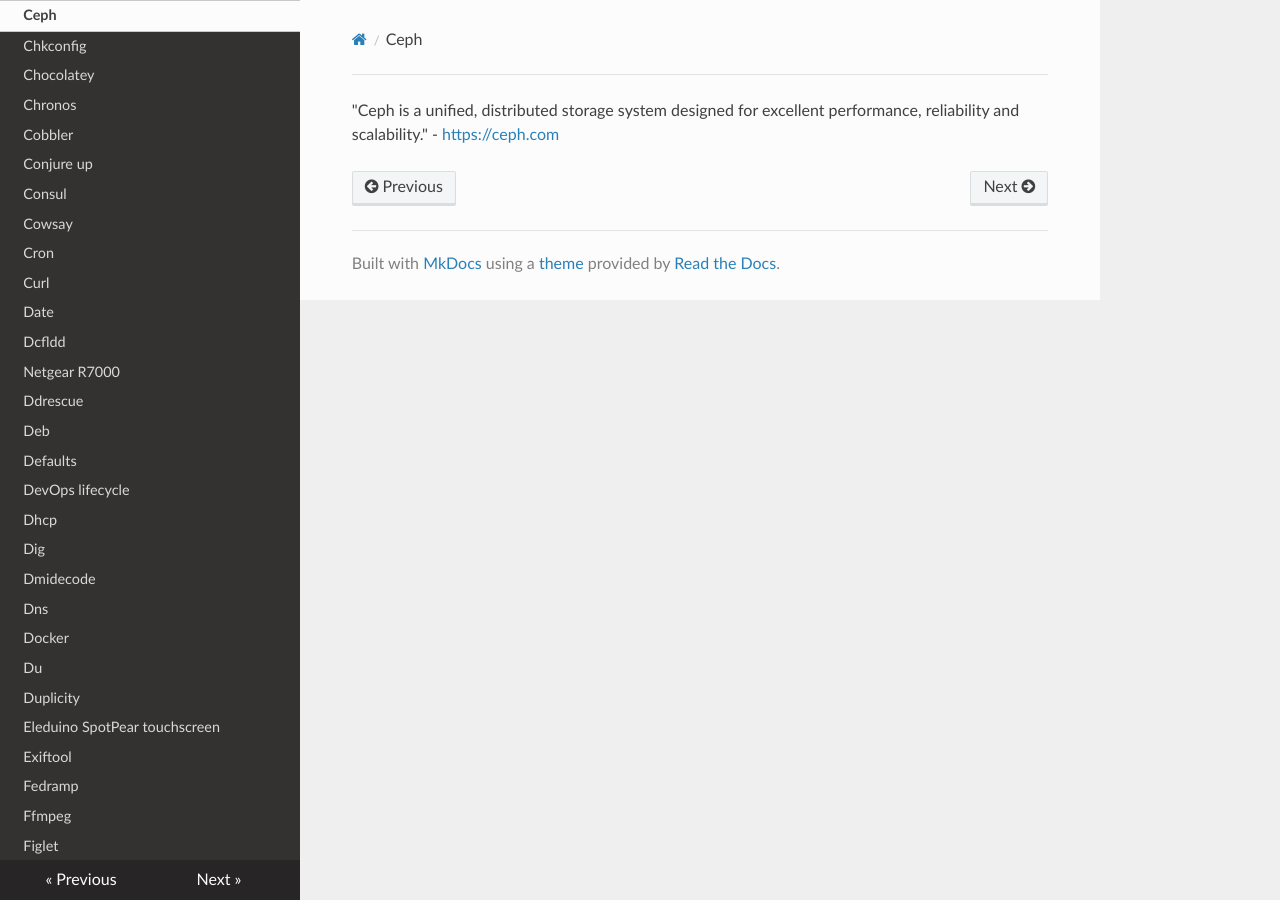
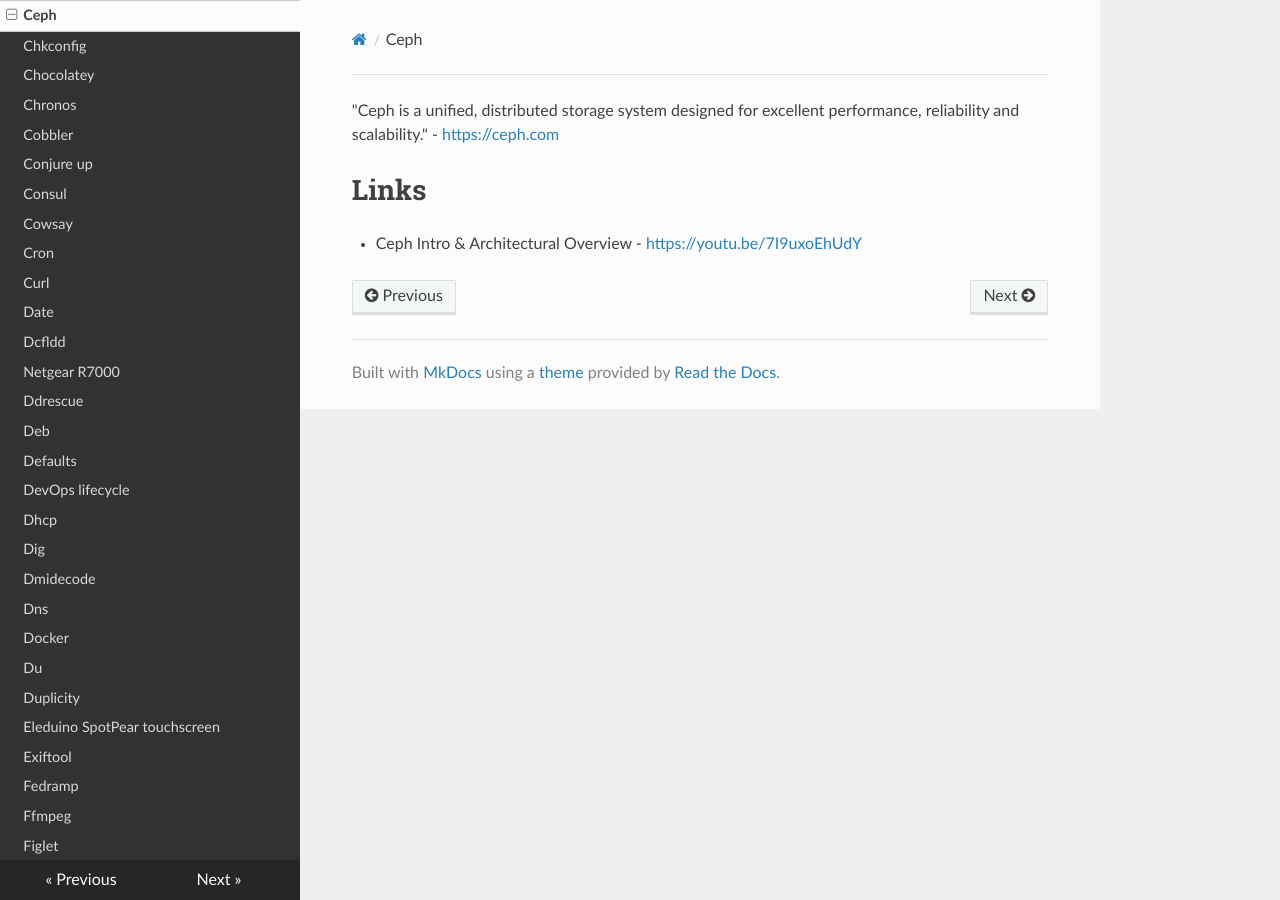
Before and after one commit to lando-cal/tech-notes, an MkDocs documentation site: the page built from docs/ceph.md, in a window 1280 px wide. Built offline with MkDocs 1.6.1, drawn with Linux system fonts in a browser that asks for light colours; nearby versions of some CDN libraries.

Commit message:
Add link

```diff
--- a/docs/ceph.md
+++ b/docs/ceph.md
@@ -1 +1,5 @@
 "Ceph is a unified, distributed storage system designed for excellent performance, reliability and scalability." - <https://ceph.com>
+
+# Links
+
+- Ceph Intro & Architectural Overview - <https://youtu.be/7I9uxoEhUdY>
```
